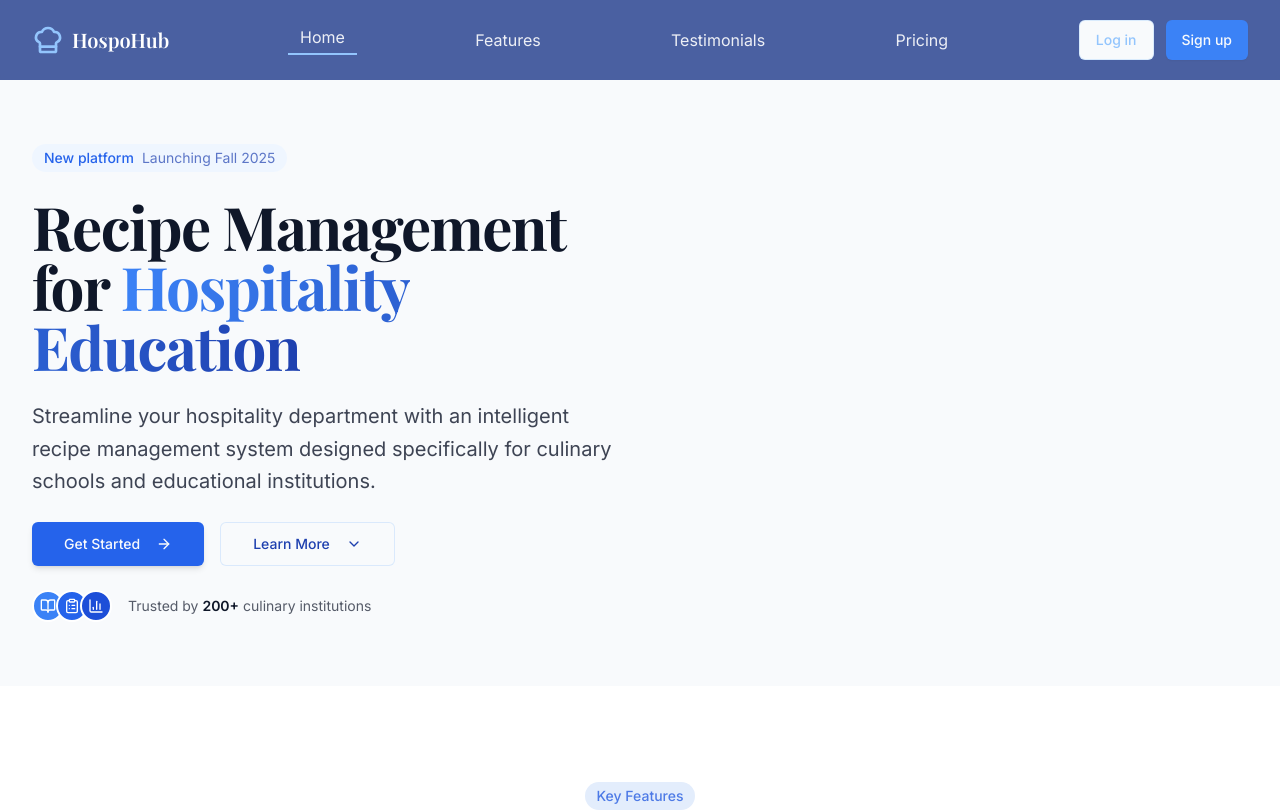
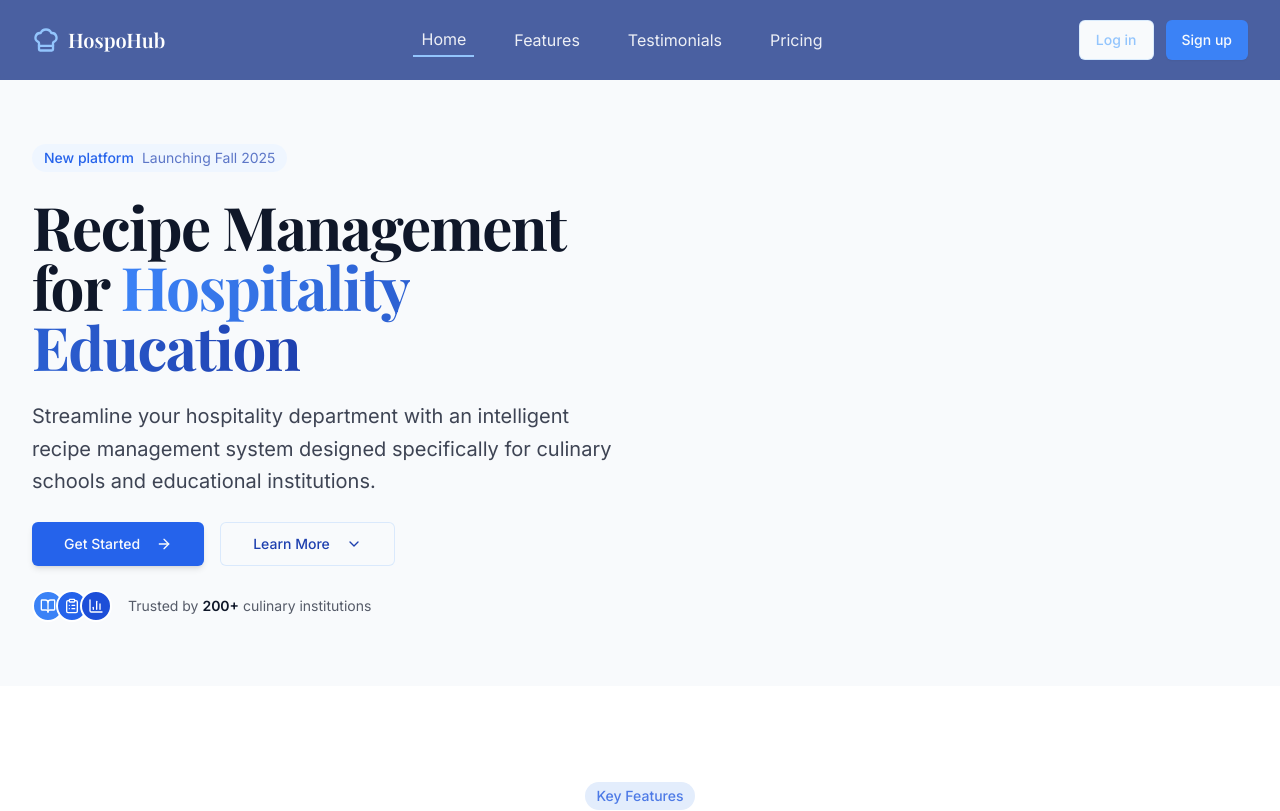
Before and after one commit to Wernde/hospohub2, a React (Vite) app: page / in a window 1280 px wide. Shown: the top 811 px of the page. Built offline with nearby package versions, Linux system fonts and the light colour scheme.

Commit message:
Fix: Adjust spacing in the navigation bar on the index page
Adjust spacing in the navigation bar on the index/landing page.

```diff
--- a/src/components/Navbar.tsx
+++ b/src/components/Navbar.tsx
@@ -54,31 +54,31 @@ const Navbar = () => {
     <nav
       className={`fixed top-0 left-0 right-0 z-50 transition-all duration-300 ${
         isScrolled
-          ? 'bg-blue-900/90 backdrop-blur-md shadow-subtle py-3'
-          : 'bg-blue-900/80 backdrop-blur-sm py-5'
+          ? 'bg-blue-900/90 backdrop-blur-md shadow-subtle py-2'
+          : 'bg-blue-900/80 backdrop-blur-sm py-3'
       }`}
     >
-      <div className="container mx-auto px-6 lg:px-8">
-        <div className="flex items-center justify-between">
+      <div className="container mx-auto px-4 md:px-6 lg:px-8">
+        <div className="flex items-center justify-between h-14">
           <Link
             to="/"
             className="flex items-center space-x-2 transition-transform duration-300 hover:scale-[1.02]"
           >
-            <ChefHat className="w-8 h-8 text-blue-300" />
+            <ChefHat className="w-7 h-7 text-blue-300" />
             <span className="font-display text-xl font-semibold text-white">
               HospoHub
             </span>
           </Link>
 
           {/* Desktop Navigation */}
-          <div className="hidden md:flex flex-1 items-center justify-center">
-            <div className="flex justify-between w-full max-w-2xl">
+          <div className="hidden md:flex flex-1 items-center justify-center mx-6">
+            <div className="flex justify-between space-x-2 md:space-x-4 lg:space-x-8">
               {navLinks.map((link) => (
                 <Link
                   key={link.name}
                   to={link.href}
-                  className={`text-white/90 hover:text-blue-300 transition-colors duration-200 link-underline flex items-center gap-1 px-3 ${
-                    location.pathname === link.href ? 'border-b-2 border-blue-300 pb-1' : ''
+                  className={`text-white/90 hover:text-blue-300 transition-colors duration-200 link-underline flex items-center gap-1 py-1 px-2 ${
+                    location.pathname === link.href ? 'border-b-2 border-blue-300' : ''
                   }`}
                 >
                   {link.icon && link.icon}
@@ -110,7 +110,7 @@ const Navbar = () => {
       {/* Mobile Menu */}
       {isMobileMenuOpen && (
         <div className="md:hidden absolute top-full left-0 right-0 bg-blue-900/95 backdrop-blur-lg shadow-subtle animate-fade-in">
-          <div className="container mx-auto px-6 py-6 flex flex-col space-y-4">
+          <div className="container mx-auto px-4 py-4 flex flex-col space-y-3">
             {navLinks.map((link) => (
               <Link
                 key={link.name}
```
